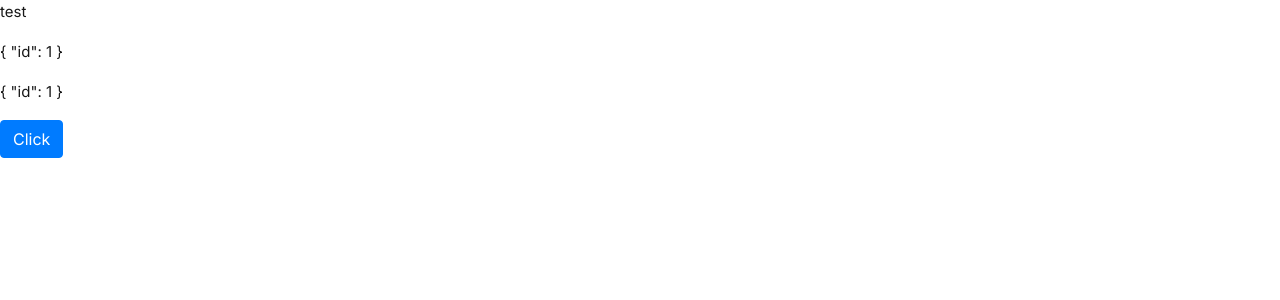
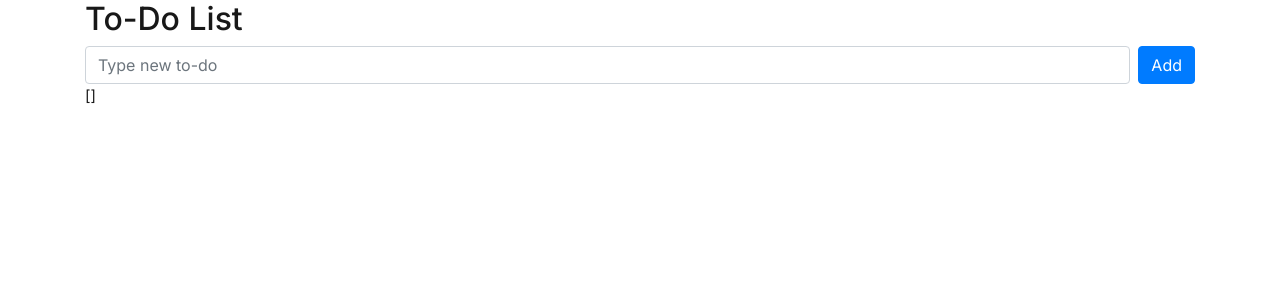
Before and after one commit to lyg323/vue3-project, a Vue app: page / in a window 1280 px wide. Shown: the top 300 px of the page. Built offline with nearby package versions, Linux system fonts and the light colour scheme.

Commit message:
리스트에 새로운 todo 추가

```diff
--- a/src/App.vue
+++ b/src/App.vue
@@ -1,52 +1,41 @@
 <template>
-  <p>{{ name1 }}</p>
-  <p>{{ name2 }}</p>
-  <p>{{ name3 }}</p>
-
-  <button class="btn btn-primary" v-on:click="updateName">Click</button>
+  <div class="container">
+    <h2>To-Do List</h2>
+    <form class="d-flex" @submit.prevent="onSubmit">
+      <div class="flex-grow-1 mr-2">
+        <input class="form-control" type="text" v-model="todo" placeholder="Type new to-do" />
+      </div>
+      <div>
+        <button class="btn btn-primary" type="submit">Add</button>
+      </div>
+    </form>
+    {{ todos }}
+  </div>
 </template>
 
 <script>
-import { ref, reactive } from 'vue';
+import { ref } from 'vue';
 
 export default {
   setup() {
-    // 함수
-    // const name = 'test';
-    // const greeting = (name) => {
-    //   return 'Hello, ' + name
-    // }
-    // const greet = greeting(name)
+    const todo = ref('');
+    const todos = ref([]);
 
-    // return {
-    //   greet
-    // }
+    const onSubmit = (e) => {
+      // e.preventDefault();
+      // @submit.prevent와 같음
 
-    // ref, reactive
-    const name1 = ref('test');
-    const name2 = ref({
-      id: 1
-    });
-    const name3 = reactive({
-      id: 1
-    });
-
-    const updateName = () => {
-      // ref : number, string
-      name1.value = 'test test';
-
-      // ref : object, array
-      name2.value.id = '2';
-
-      // reactive : object, array
-      name3.id = '2';
+      // 객체 추가
+      todos.value.push({
+        id: Date.now(),
+        subject: todo.value
+      });
     };
 
     return {
-      name1,
-      name2,
-      name3,
-      updateName
+      todo,
+      todos,
+      onSubmit
     };
   }
 };
```
